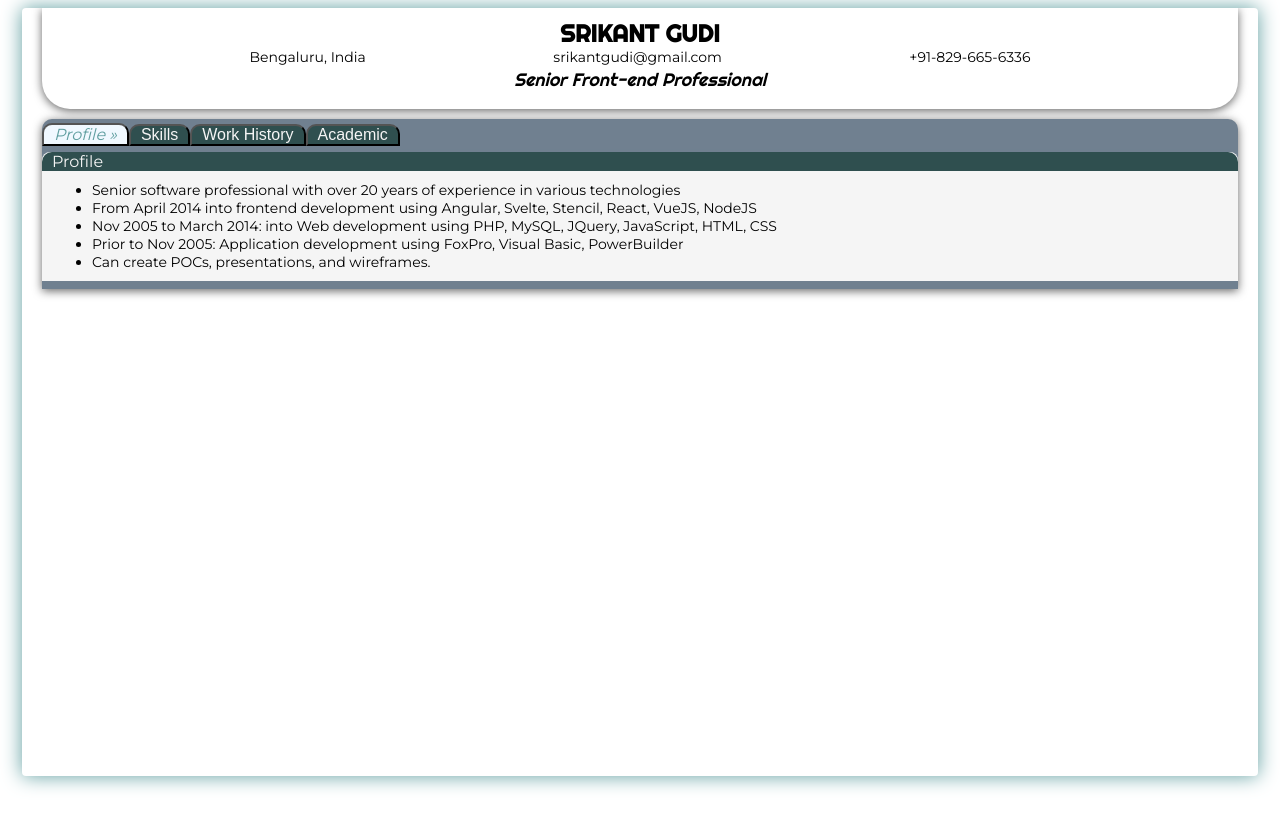
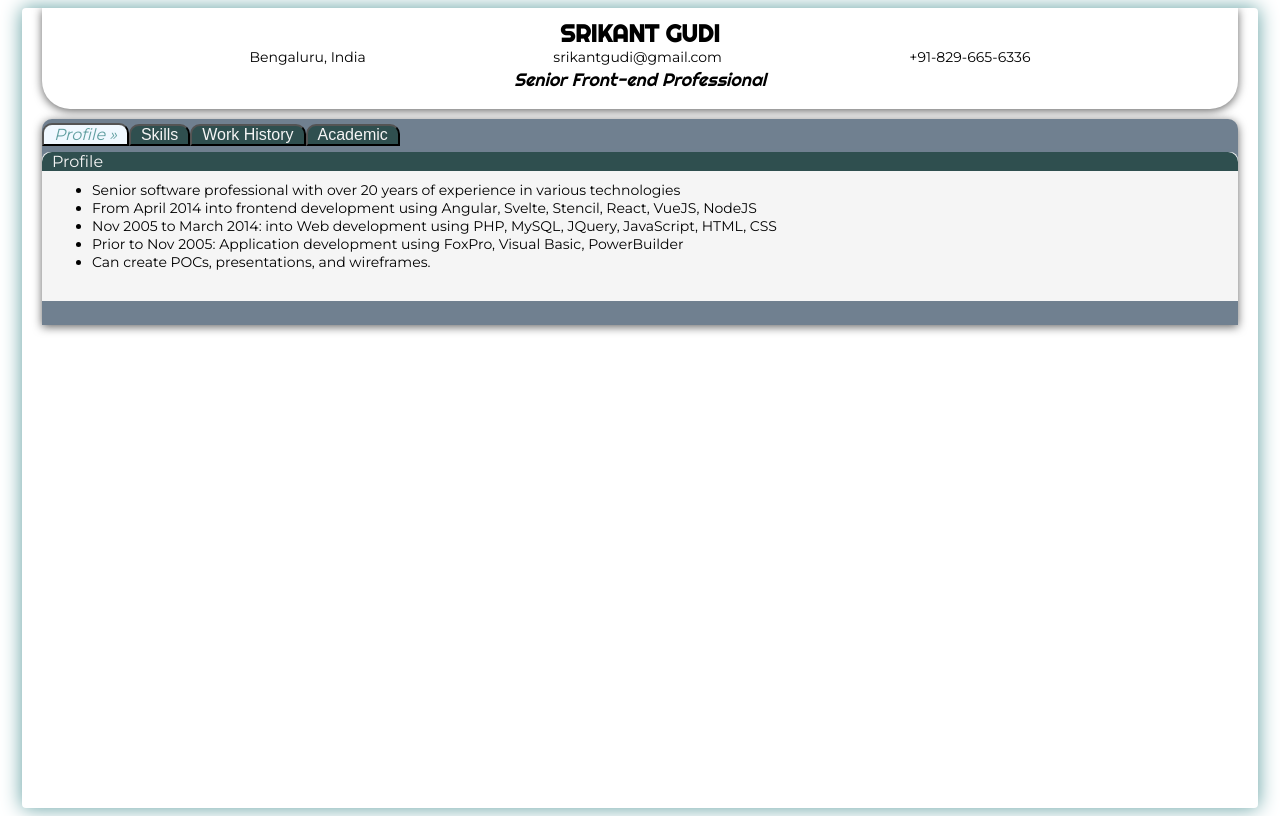
Before and after one commit to srikantgudi/srikantgudi.github.io, a Svelte app: page / in a window 1280 px wide. Built offline with nearby package versions, Linux system fonts and the light colour scheme.

Commit message:
Update global.css

```diff
--- a/public/global.css
+++ b/public/global.css
@@ -10,8 +10,8 @@ body {
 .container {
   box-shadow: 0 0 20px cadetblue;
   border-radius: 4px;
-  overflow-y: hidden;
-  height: 96vh;
+  overflow-y: auto;
+  height: 100vh;
 }
 .sectiontitle {
   font-size: 16px;
@@ -104,12 +104,13 @@ body {
   flex: 1;
   min-width: 300px;
   box-shadow: 0 2px 4px slategrey;
-  margin: 4px 0;
+  margin: 4px 0 20px;
   background-color: whitesmoke;
   transition: all 0.5s ease-in-out;
   max-height: 75vh;
-  overflow-y: hidden;
+  overflow-y: auto;
   display: none;
+  padding-bottom: 20px;
 }
 ul {
   margin: 10px;
```
